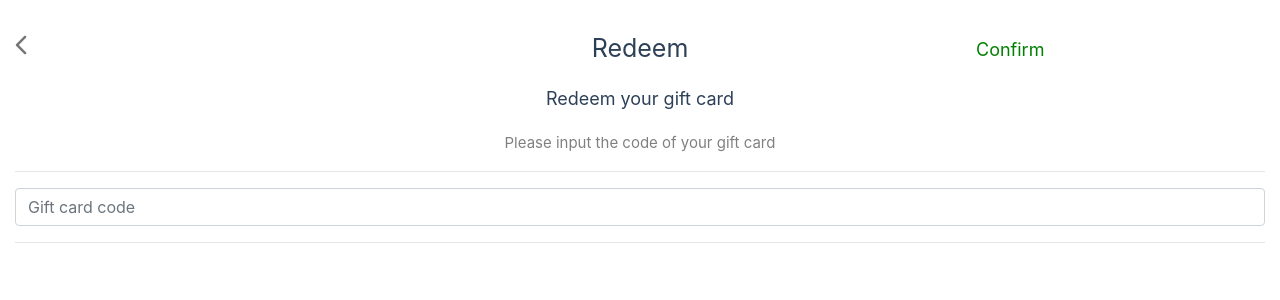
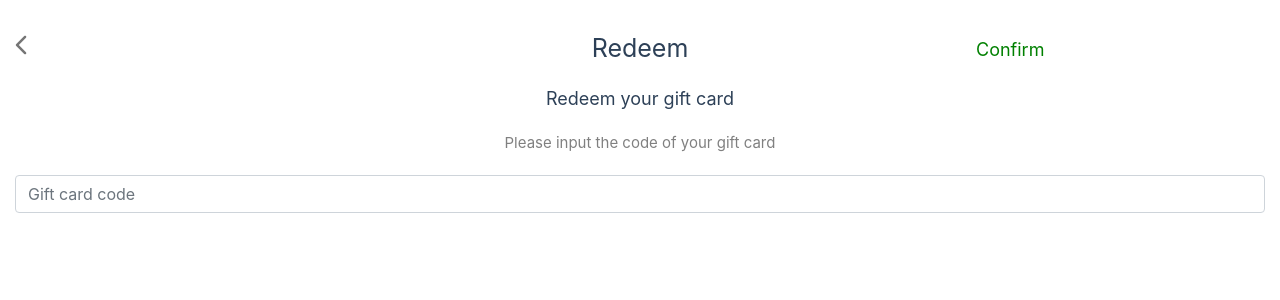
Before and after one commit to RapDoodle/Mooli-Ordering-System, a Flask app: template templates/customer/redeem.html in a window 1280 px wide. Shown: the top 300 px of the page. Run offline with Flask 2, Linux system fonts and the light colour scheme; the template is opened without the code that fills it, so the values that code supplies are empty; parts of the project's set-up code (start-up, migrations or seed data) failed here and were passed over; some libraries are stand-ins or nearby versions.

Commit message:
all message

```diff
--- a/templates/customer/redeem.html
+++ b/templates/customer/redeem.html
@@ -84,20 +84,17 @@
             <div class="col-1"></div>
         </div>
 
-        <div class="row">
+        <div class="row" style="height: 20px;">
+        </div>
+        <form action="/admin/dashboard/category/edit" method="post" id="edit-form">
+        <div class="row" style="height: 30px;">
             <div class="col">
-                <hr>
+                <input type="hidden" name="csrf_token" value="{{ csrf_token() }}"/>
+                <input type="text" class="form-control" placeholder="Gift card code" aria-label="code" aria-describedby="addon-wrapping" style="font-style: normal;
+                font-family: 'SF Pro Text', Arial;">
             </div>
         </div>
-
-        <div class="row" style="height: 30px;">
-            <div class="col">
-                <input type="text" class="form-control" placeholder="Gift card code" aria-label="code" aria-describedby="addon-wrapping" style="font-style: normal;
-                font-family: 'SF Pro Text', Arial;">
-                <hr>
-            </div>
-        </div>
-
+        </form>
     </div>
 </body>
 
```
Also changed, not shown: templates/customer/orderplaced.html (line endings or trailing spaces), templates/customer/payment_method.html (line endings or trailing spaces).
